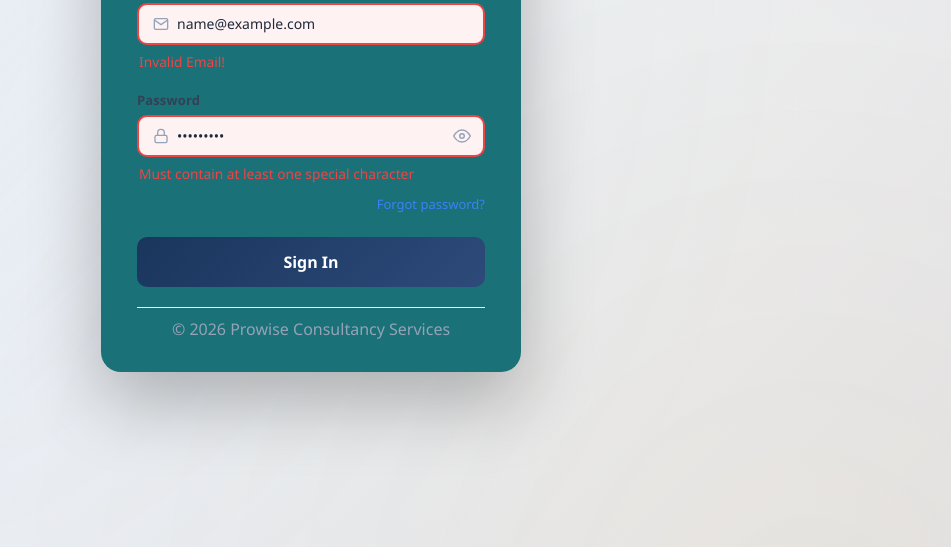
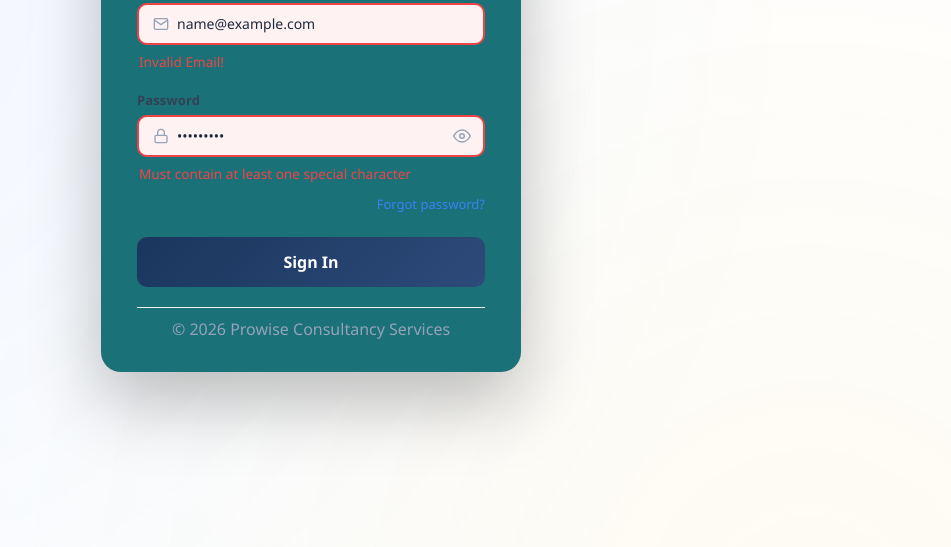
Before and after one commit to prowise-sahil/candidate_form, a plain HTML site: page admin_login.html in a window 1280 px wide. Both pictures are taken after typing "name@example.com", "Sample123" into the empty fields and a click on the button "Sign In". Shown: the part 253-800 px from the top of the page, without its empty margins (329-1280 px from the left). Drawn offline with Linux system fonts and the light colour scheme.

Commit message:
minor  changes

```diff
--- a/admin_login.html
+++ b/admin_login.html
@@ -18,7 +18,7 @@
             display: flex;
             align-items: flex-start;
             justify-content: center;
-            background: linear-gradient(135deg, #f7f7f6ce 0%, #f0f2f4 50%, #e4e4ea 100%);
+            background: #fff;
             /* For Background Color */
             padding: 20px 15px;
             position: relative;
@@ -180,7 +180,7 @@
         }
 
         .error-msg {
-            font-size: 0.86rem;
+            font-size: 0.85rem;
             color: #ef4444;
             margin: 2px 0 0 2px;
             font-weight: 500;
```
